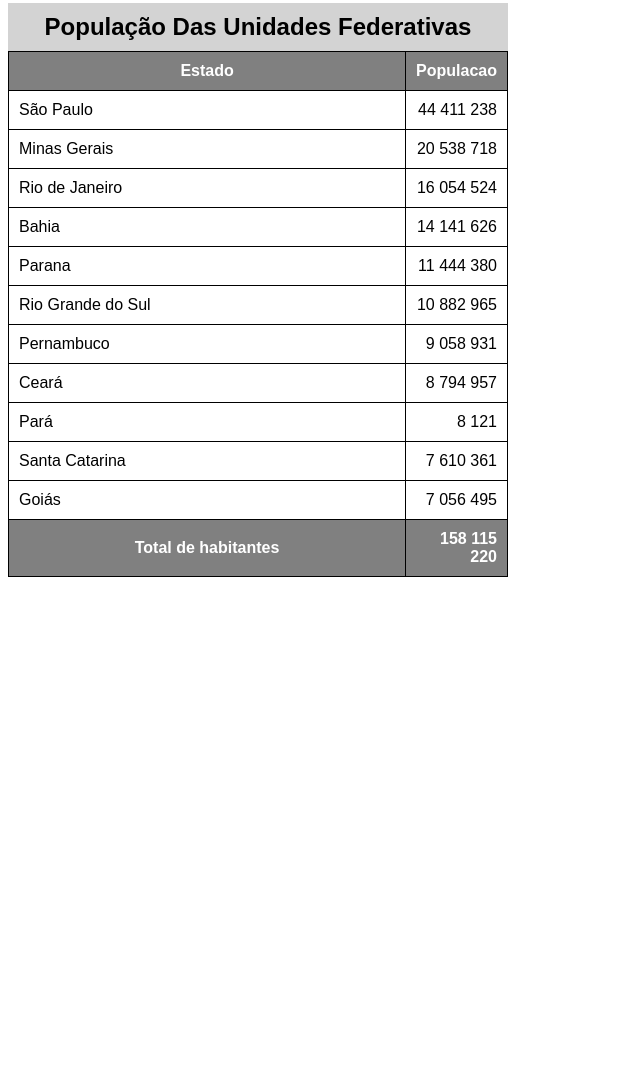
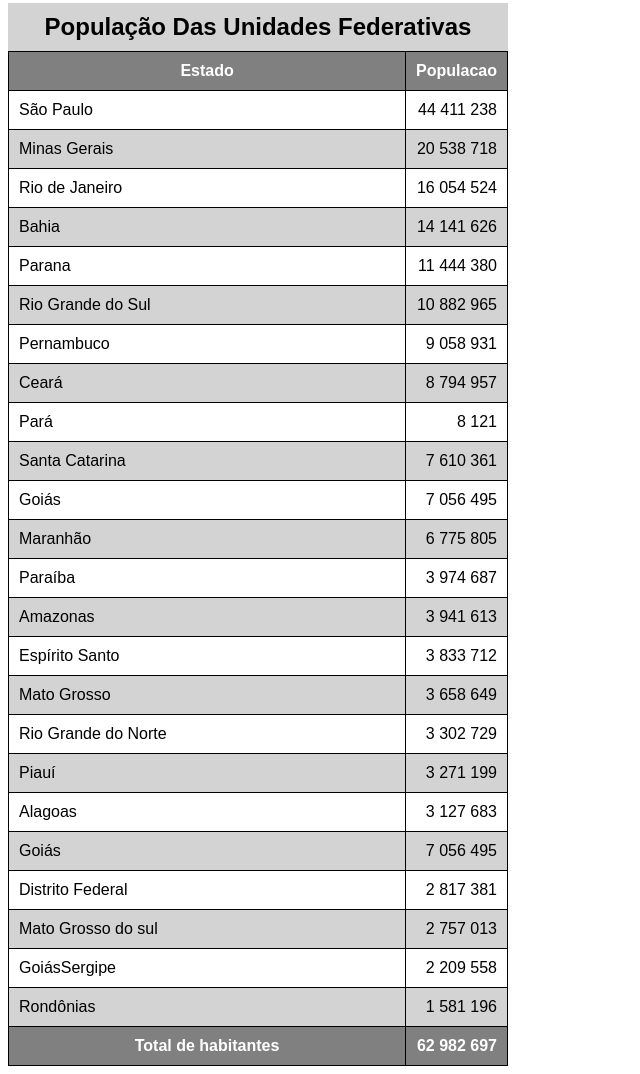
Before and after one commit to Pierazo/html-css, a plain HTML site: page exercicios/ex024/tabela002.html in a window 1280 px wide. Shown: the part 77-1151 px from the top of the page, without its empty margins (0-640 px from the left). Before the commit the page ends 800 px from the top, so only its background shows below. Drawn offline with Linux system fonts and the light colour scheme.

Commit message:
atualizacao de tabelas

```diff
--- a/exercicios/ex024/tabela002.html
+++ b/exercicios/ex024/tabela002.html
@@ -14,6 +14,7 @@
     table {
         width: 500px;
         border-collapse: collapse;
+        position: relative;
     }
 
     td,
@@ -37,6 +38,17 @@
         padding: 10px;
         /*Ficar espaçado*/
 
+    }
+
+    thead>tr>th {
+        position: sticky;
+        top: 0;
+        background-color: gray;
+
+    }
+
+    tbody>tr:nth-child(2n) {
+        background-color: lightgray;
     }
 
     .num {
@@ -102,13 +114,65 @@
                 <td>Goiás</td>
                 <td class="num">7 056 495</td>
             </tr>
+            <tr>
+                <td>Maranhão</td>
+                <td class="num">6 775 805</td>
+            </tr>
+            <tr>
+                <td>Paraíba</td>
+                <td class="num">3 974 687</td>
+            </tr>
+            <tr>
+                <td>Amazonas</td>
+                <td class="num">3 941 613</td>
+            </tr>
+            <tr>
+                <td>Espírito Santo</td>
+                <td class="num">3 833 712</td>
+            </tr>
+            <tr>
+                <td>Mato Grosso</td>
+                <td class="num">3 658 649</td>
+            </tr>
+            <tr>
+                <td>Rio Grande do Norte</td>
+                <td class="num">3 302 729</td>
+            </tr>
+            <tr>
+                <td>Piauí</td>
+                <td class="num">3 271 199</td>
+            </tr>
+            <tr>
+                <td>Alagoas</td>
+                <td class="num">3 127 683</td>
+            </tr>
+            <tr>
+                <td>Goiás</td>
+                <td class="num">7 056 495</td>
+            </tr>
+            <tr>
+                <td>Distrito Federal</td>
+                <td class="num">2 817 381</td>
+            </tr>
+            <tr>
+                <td>Mato Grosso do sul</td>
+                <td class="num">2 757 013</td>
+            </tr>
+            <tr>
+                <td>GoiásSergipe</td>
+                <td class="num">2 209 558</td>
+            </tr>
+            <tr>
+                <td>Rondônias</td>
+                <td class="num">1 581 196</td>
+            </tr>
 
         </tbody>
 
         <tfoot>
             <tr>
                 <th scope="row">Total de habitantes</th>
-                <td class="num"><strong>158 115 220</strong></td>
+                <td class="num"><strong>62 982 697</strong></td>
             </tr>
 
         </tfoot>
```
Also changed, not shown: exercicios/ex024/tabela003.html (added, +14 -0 lines).
